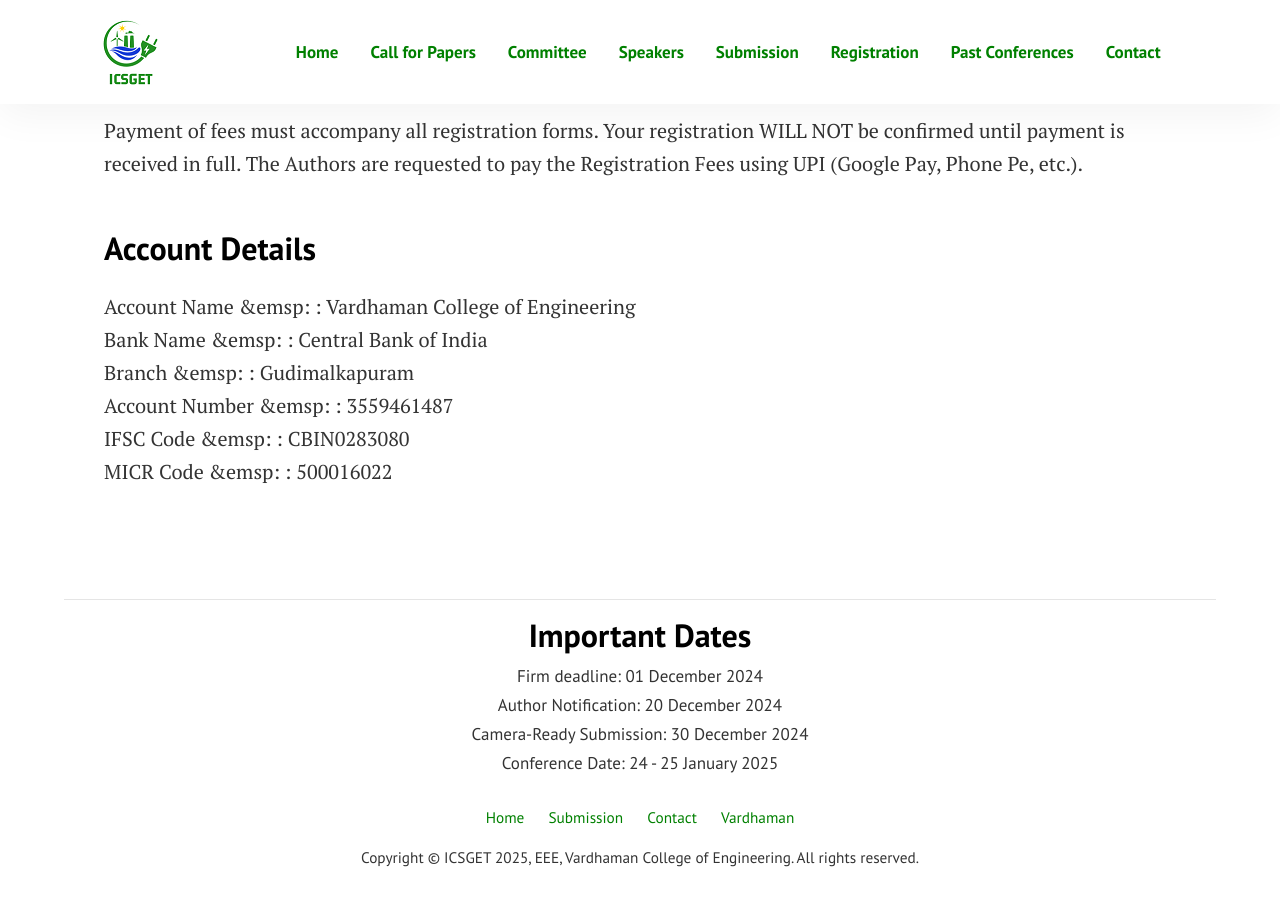
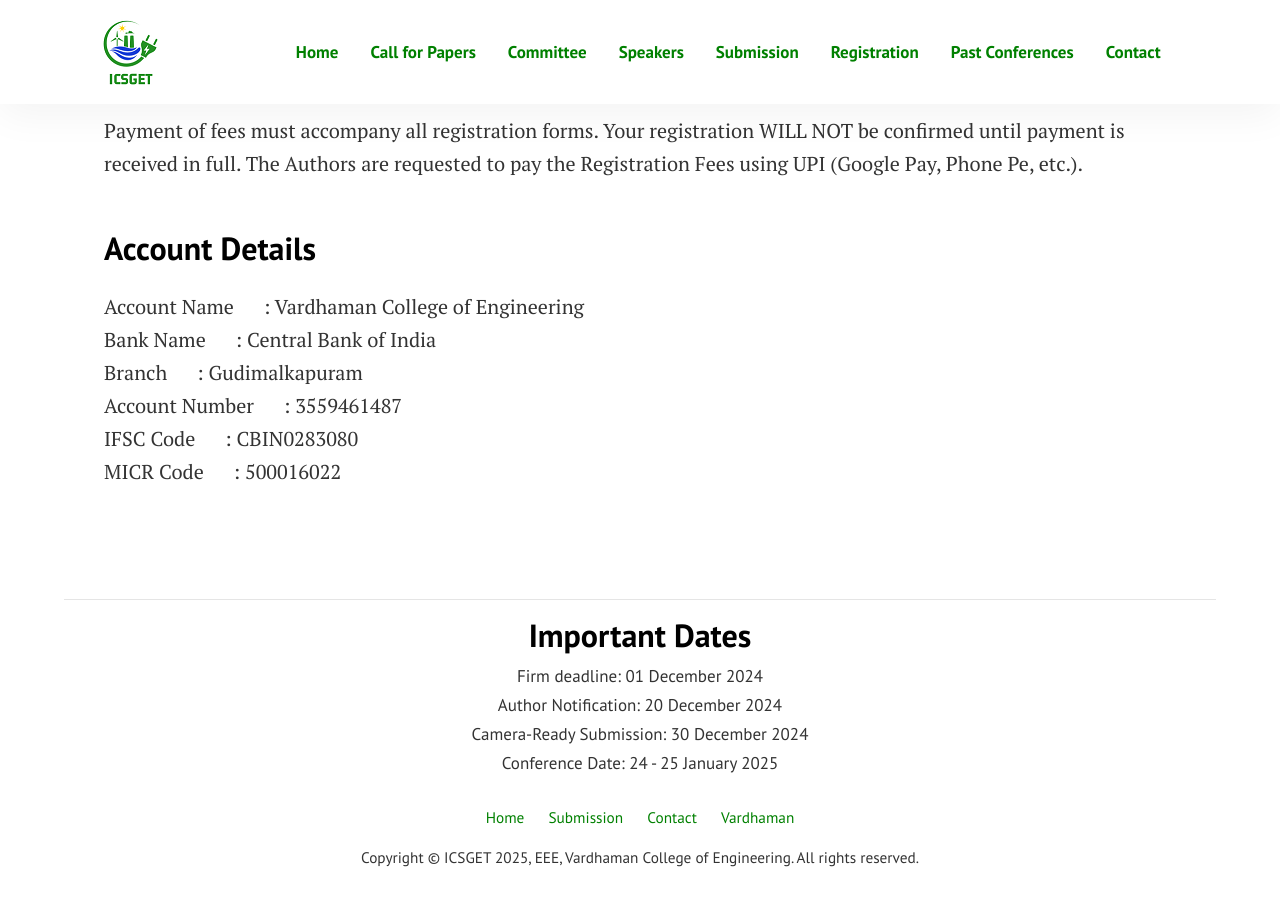
Before and after one commit to sravivarmanvce/temp, a Jekyll site: the page built from pages/registration.md, in a window 1280 px wide and 900 px high, scrolled down 619 px. Built offline with Jekyll 4.4.1, drawn with Linux system fonts in a browser that asks for light colours.

Commit message:
Update registration.md

```diff
--- a/pages/registration.md
+++ b/pages/registration.md
@@ -28,9 +28,9 @@ Payment of fees must accompany all registration forms. Your registration WILL NO
 
 ## Account Details
 
-Account Name &emsp: : Vardhaman College of Engineering
-Bank Name &emsp: : Central Bank of India
-Branch &emsp: : Gudimalkapuram
-Account Number &emsp: : 3559461487
-IFSC Code &emsp: : CBIN0283080
-MICR Code &emsp: : 500016022
+Account Name &emsp; : Vardhaman College of Engineering
+Bank Name &emsp; : Central Bank of India
+Branch &emsp; : Gudimalkapuram
+Account Number &emsp; : 3559461487
+IFSC Code &emsp; : CBIN0283080
+MICR Code &emsp; : 500016022
```
